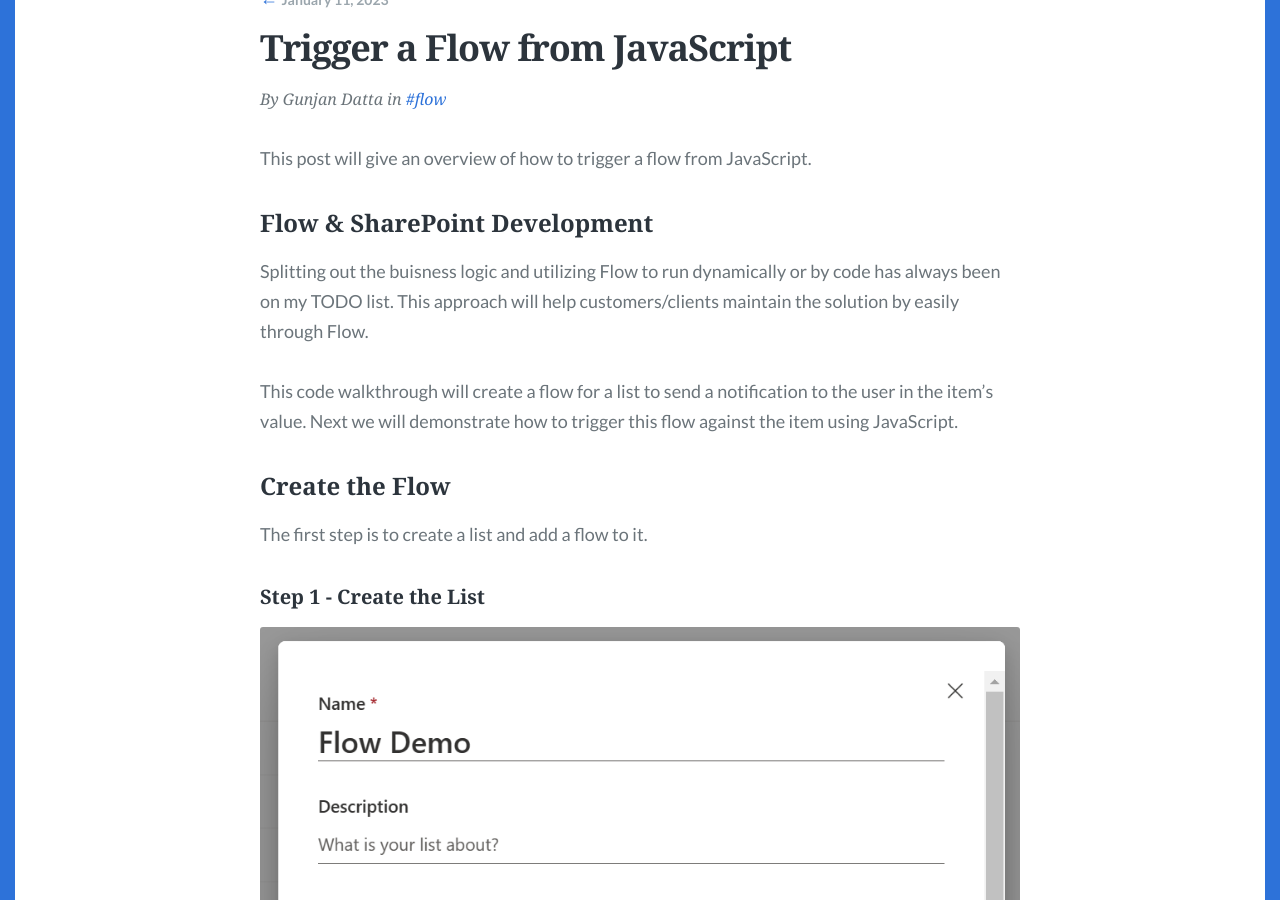
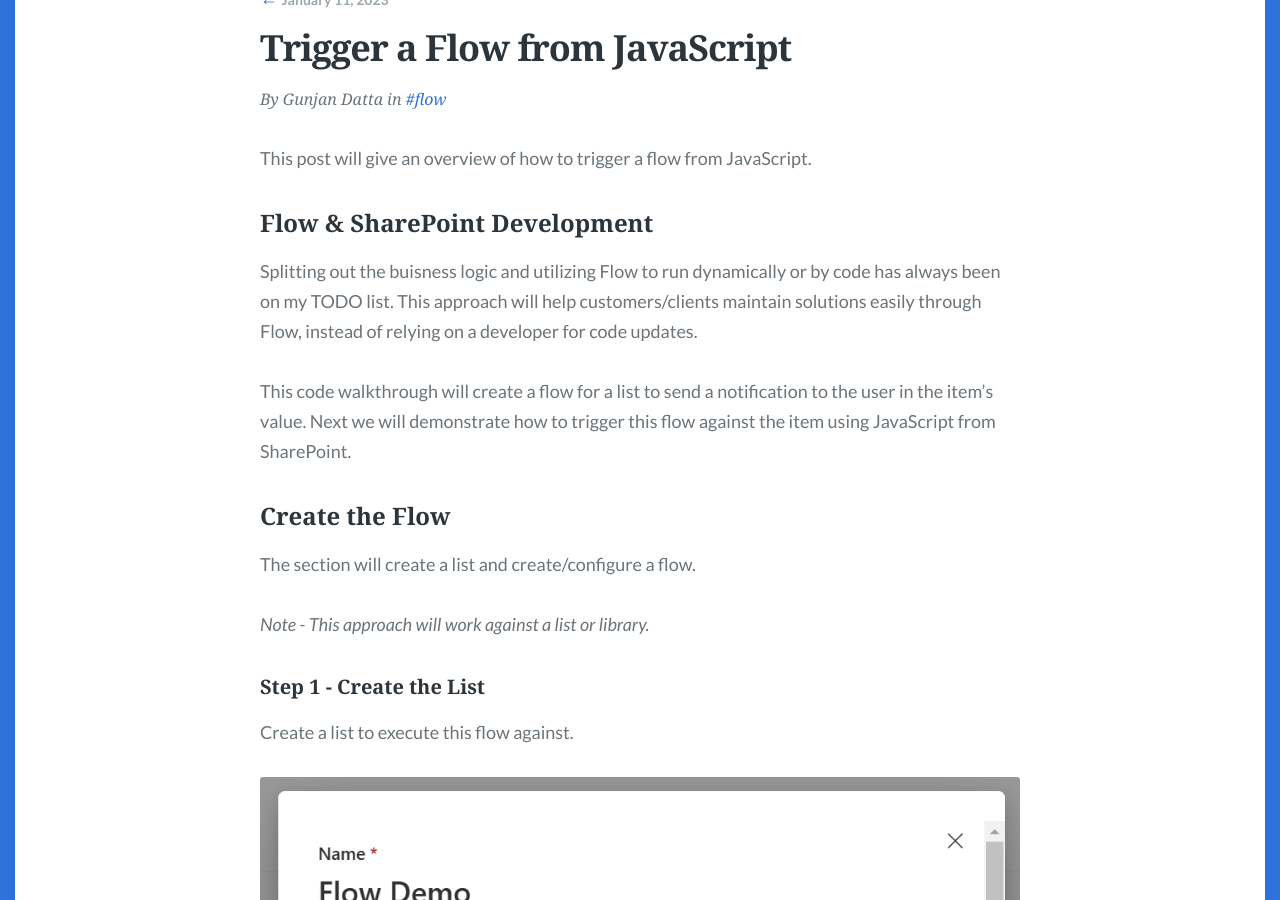
Before and after one commit to gunjandatta/blog, a Jekyll site: the page built from _posts/2023/2023-01-11-trigger-flow-from-js.md, in a window 1280 px wide and 900 px high, scrolled down 235 px. Built offline with Jekyll 4.4.1, drawn with Linux system fonts in a browser that asks for light colours; some web fonts are replaced; some of the changed text lies outside the part shown.

Commit message:
Updated the blog post.

```diff
--- a/_posts/2023/2023-01-11-trigger-flow-from-js.md
+++ b/_posts/2023/2023-01-11-trigger-flow-from-js.md
@@ -13,23 +13,25 @@ This post will give an overview of how to trigger a flow from JavaScript.
 
 ### Flow & SharePoint Development
 
-Splitting out the buisness logic and utilizing Flow to run dynamically or by code has always been on my TODO list. This approach will help customers/clients maintain the solution by easily through Flow.
+Splitting out the buisness logic and utilizing Flow to run dynamically or by code has always been on my TODO list. This approach will help customers/clients maintain solutions easily through Flow, instead of relying on a developer for code updates.
 
-This code walkthrough will create a flow for a list to send a notification to the user in the item's value. Next we will demonstrate how to trigger this flow against the item using JavaScript.
+This code walkthrough will create a flow for a list to send a notification to the user in the item's value. Next we will demonstrate how to trigger this flow against the item using JavaScript from SharePoint.
 
 ### Create the Flow
 
-The first step is to create a list and add a flow to it.
+The section will create a list and create/configure a flow.
+
+_Note - This approach will work against a list or library._
 
 #### Step 1 - Create the List
 
+Create a list to execute this flow against.
+
 ![Create List](images/CallFlowFromJS/create-list.png)
 
-Create a list to execute this flow against.
+Next, add a user field that we will reference in the notification.
 
 ![Add User Field](images/CallFlowFromJS/add-user-field.png)
-
-Next, add a user field that we will reference in the notification.
 
 #### Step 2 - Create Flow
 
@@ -55,9 +57,11 @@ The last step is to add the step for sending an email. This is just an example,
 
 ![Send Email](images/CallFlowFromJS/send-email.png)
 
+_Note - Don't forget to save your flow._
+
 ### Create the JavaScript
 
-This section will go over the code to execute the flow. I will trigger this from the browser console, but will provide the code to complete this at the end.
+This section will go over the code to execute the flow. I will trigger this from the browser console, but will provide the typescript code example at the end of this post.
 
 #### Step 1 - Reference the [gd-sprest](https://dattabase.com) Library
 
@@ -75,7 +79,7 @@ Create a test item for the flow.
 
 #### Step 2 - Get the Flow Token
 
-Next, we will need to authenticate with Power Automate in order to run the flow.
+Next, we will need to authenticate with Power Automate in order to run the flow. We will utilize the `getAccessToken` method from the `Graph` component to authenticate with Flow. I recently updated the `SPTypes` enumerator with this new value.
 
 `var auth = $REST.Graph.getAccessToken($REST.SPTypes.CloudEnvironment.Flow).executeAndWait();`
 
```
